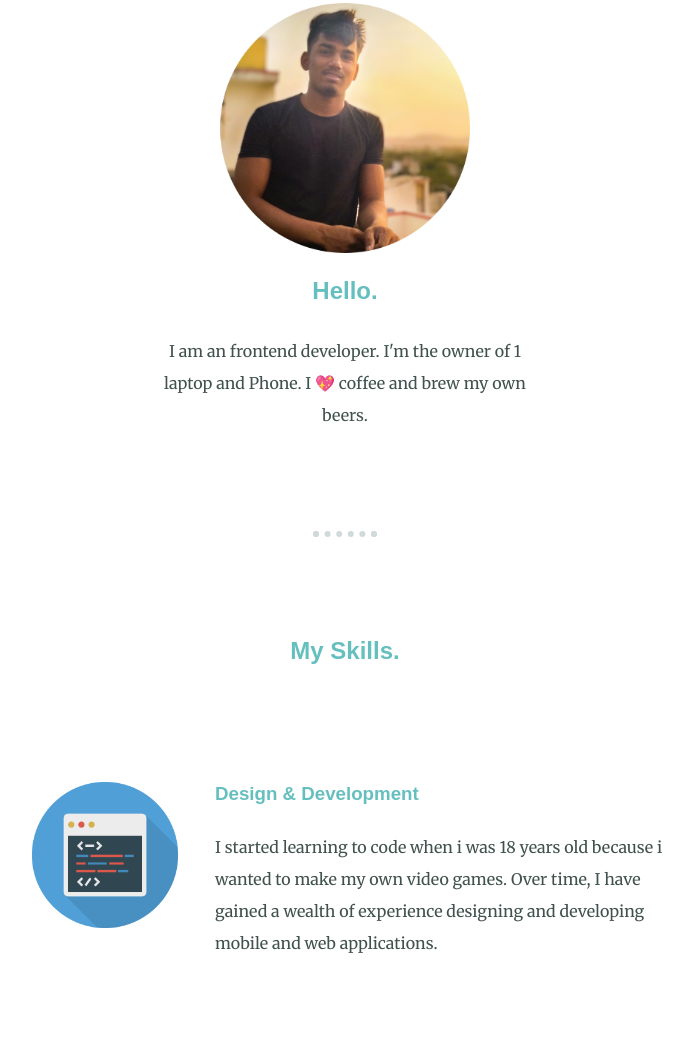
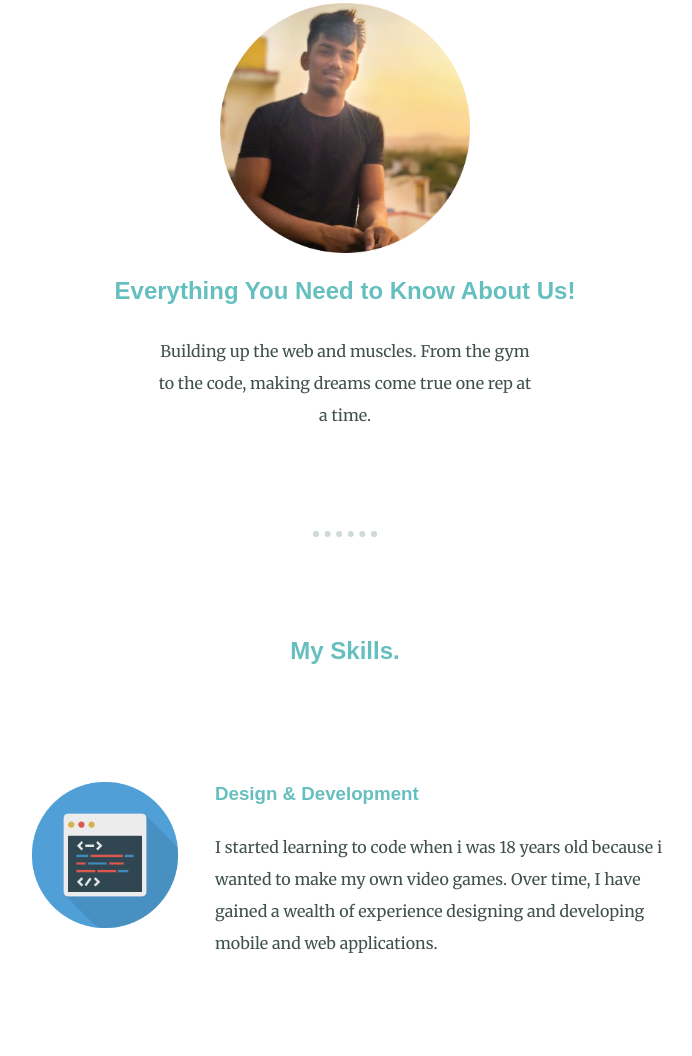
Before and after one commit to rahulkardile/cv, a plain HTML site: page index.html in a window 1280 px wide. Shown: the part 843-1899 px from the top of the page, without its empty margins (295-987 px from the left). Drawn offline with Linux system fonts and the light colour scheme; a web font is replaced by a local one.

Commit message:
Update index.html

```diff
--- a/index.html
+++ b/index.html
@@ -23,8 +23,8 @@
     <div class="middle-container">
         <div class="profile">
             <img id="pro" src="Img\rahul circul.png" alt="profile-photo">
-          <h2>Hello.</h2>
-          <p class="intro">I am an frontend developer. I'm the owner of 1 laptop and Phone. I 💖 coffee and brew my own beers.</p>
+          <h2>Everything You Need to Know About Us!</h2>
+          <p class="intro">Building up the web and muscles. From the gym to the code, making dreams come true one rep at a time.</p>
         </div>
         <hr>
         <div class="skills">
```
